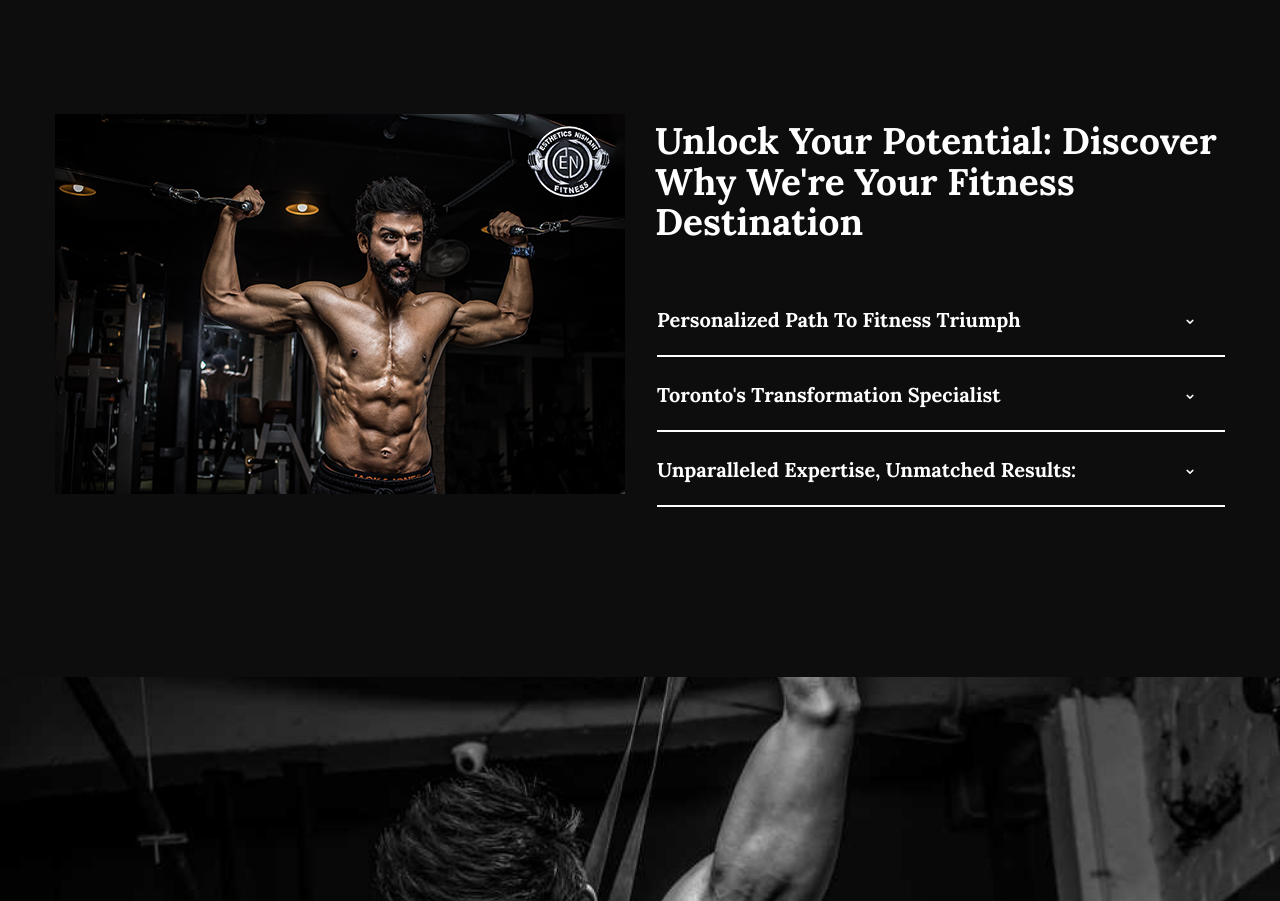
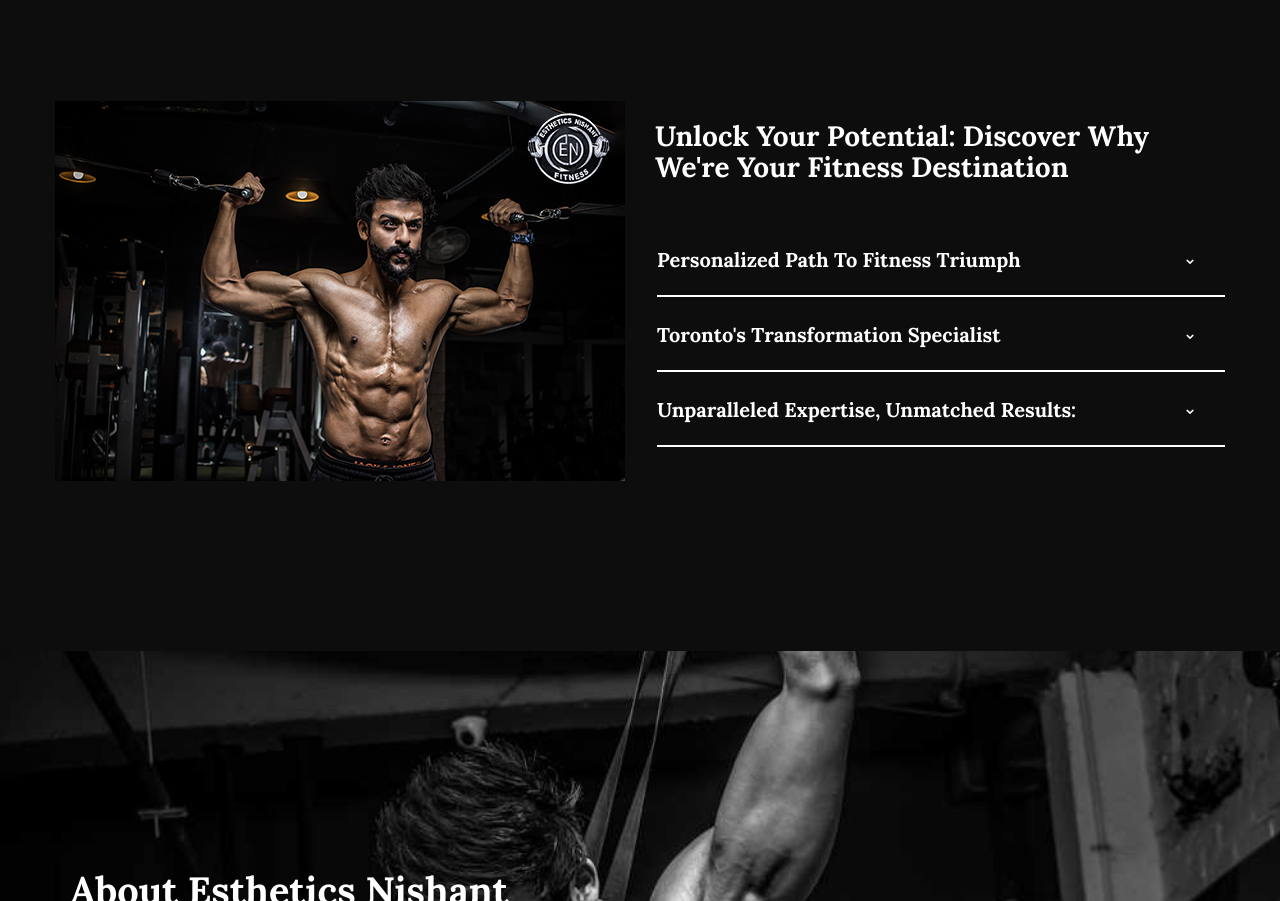
Before and after one commit to haseebk06/esthetics-nishant, a plain HTML site: page index.html in a window 1280 px wide. Shown: the part 840-1741 px from the top of the page. Drawn offline with nearby package versions, Linux system fonts and the light colour scheme; files whose address does not match are found by name.

Commit message:
text sizes

```diff
--- a/stylesheets/shortcodes.css
+++ b/stylesheets/shortcodes.css
@@ -1956,7 +1956,7 @@ button:active {
 }
 
 .widget-accordion h2 {
-  font-size: 37px;
+  font-size: 28px;
   font-family: "Cormorant Upright", serif;
   padding-bottom: 3rem;
   color: #fff;
```
